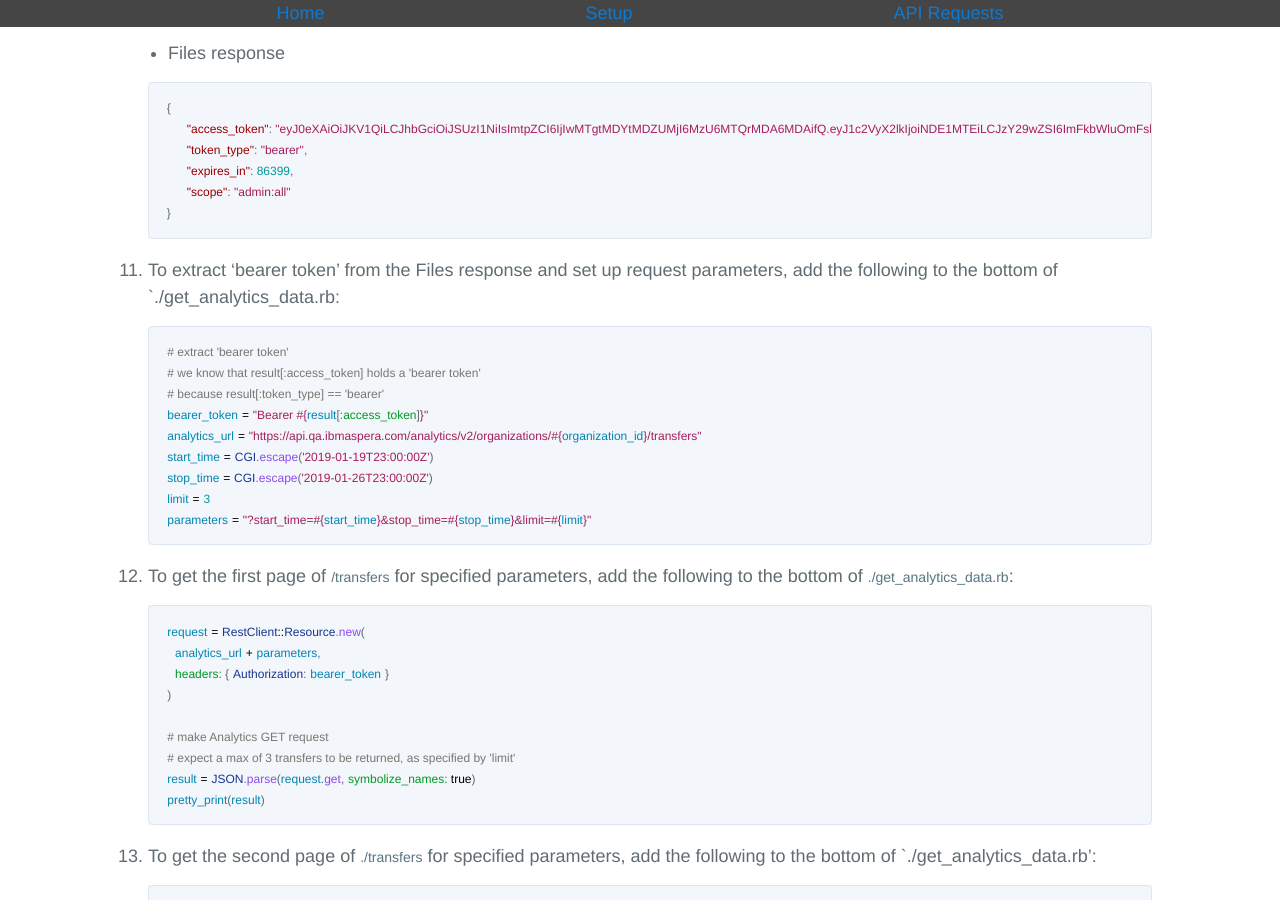
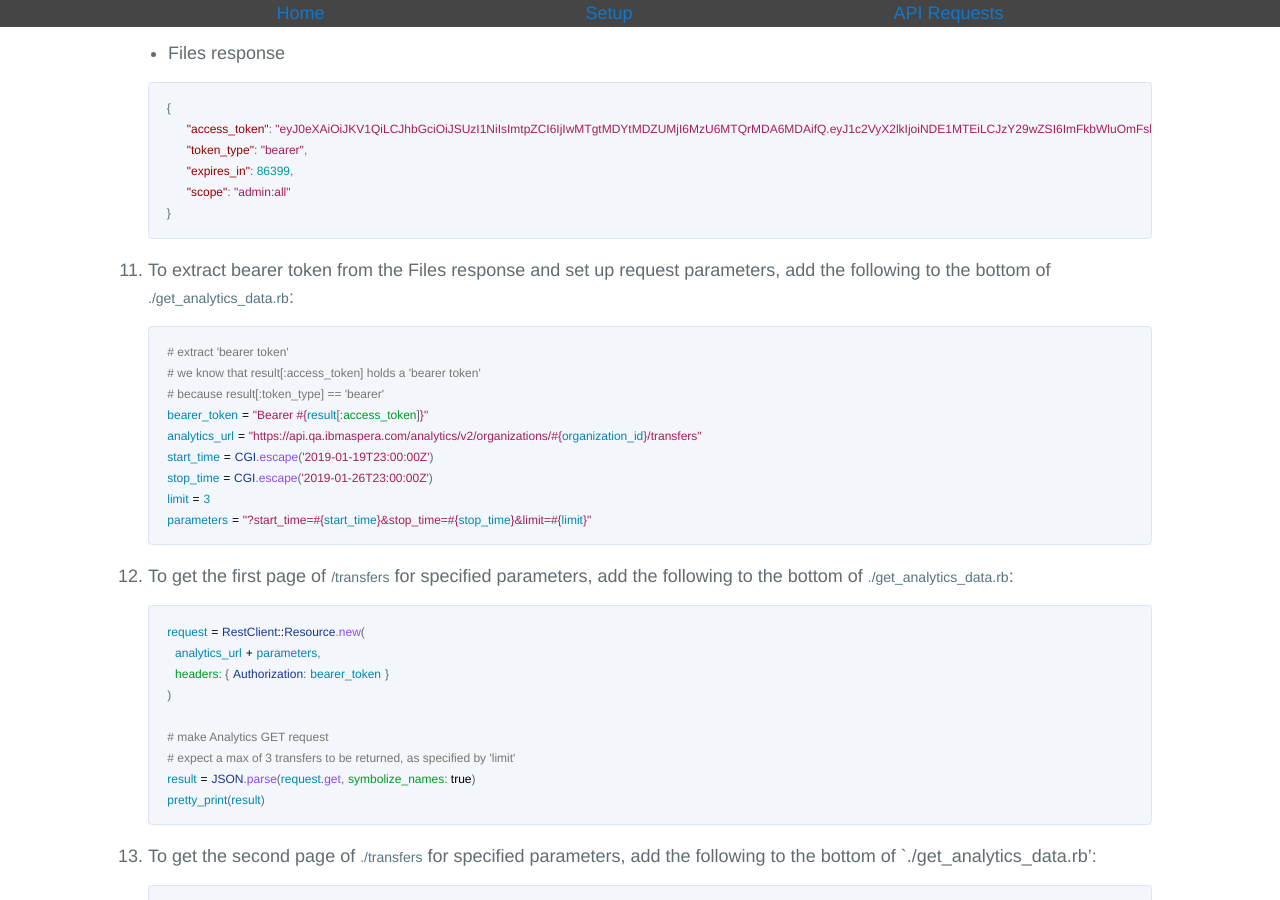
Before and after one commit to LauraKirby/aspera-ibm-analytics-api, a Jekyll site: the page built from analytics-api.md, in a window 1280 px wide and 900 px high, scrolled down 3259 px. Built offline with Jekyll 4.4.1, drawn with Linux system fonts in a browser that asks for light colours; our own code applies the rules of GitHub Pages for plain Markdown files; the repository's description, which GitHub fills in, is left out.

````diff
--- a/analytics-api.md
+++ b/analytics-api.md
@@ -152,7 +152,7 @@ We will set up the dependencies, make a request to the Files API to obtain authe
     }
     ```
 
-1. To extract 'bearer token' from the Files response and set up request parameters, add the following to the bottom of `./get_analytics_data.rb:
+1. To extract bearer token from the Files response and set up request parameters, add the following to the bottom of `./get_analytics_data.rb`:
 
     ```ruby
     # extract 'bearer token'
````
